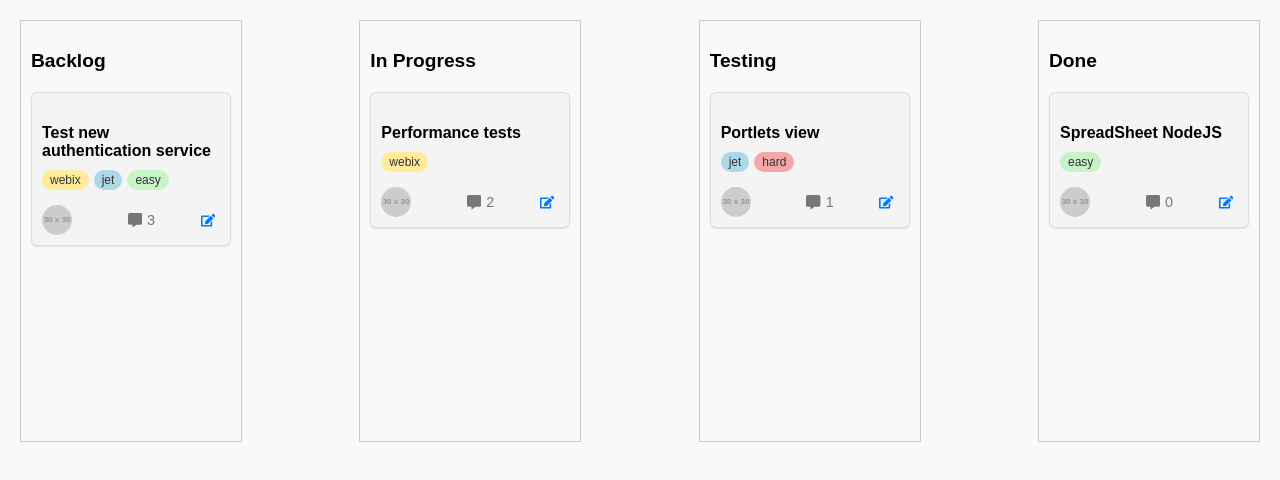
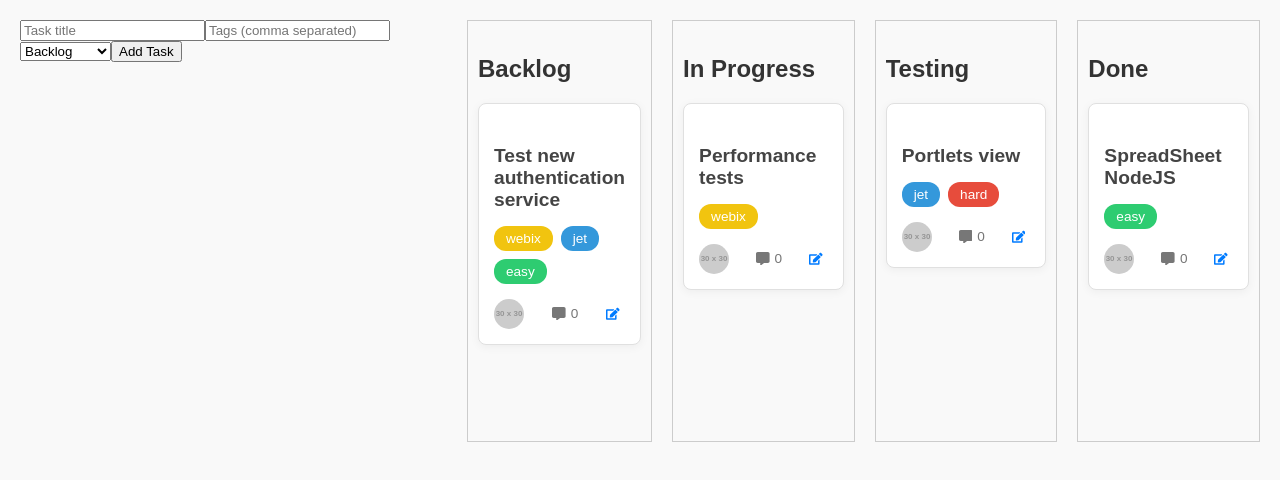
Before and after one commit to NishuTyagi15/kanban-Board-Application_POC, a React (Create React App) app: page / in a window 1280 px wide. Shown: the top 480 px of the page. Built offline with nearby package versions, Linux system fonts and the light colour scheme.

Commit message:
AddTask, Edit Task and Add Comment added

```diff
--- a/src/App.css
+++ b/src/App.css
@@ -1,3 +1,4 @@
+/* General Layout */
 body {
   font-family: Arial, sans-serif;
   background-color: #f9f9f9;
@@ -6,99 +7,106 @@ body {
 }
 
 h3 {
-  font-size: 1.2em;
+  font-size: 1.5em;
   margin-bottom: 20px;
+  color: #333;
 }
 
 h4 {
-  font-size: 1em;
-  margin-bottom: 10px;
+  font-size: 1.2em;
+  margin-bottom: 15px;
+  color: #444;
 }
 
 .board {
   display: flex;
   justify-content: space-between;
+  gap: 20px;
 }
 
+/* Column Styling */
 .column {
-  background-color: #fff;
-  border-radius: 6px;
-  box-shadow: 0 1px 3px rgba(0, 0, 0, 0.2);
+  background-color: #ffffff;
+  border-radius: 10px;
+  box-shadow: 0 4px 8px rgba(0, 0, 0, 0.1);
   padding: 20px;
-  margin-right: 10px;
-  width: 250px;
-  min-height: 400px;
+  width: 270px;
+  min-height: 500px;
+  display: flex;
+  flex-direction: column;
 }
 
 .column:last-child {
   margin-right: 0;
 }
 
+/* Task Card Styling */
 .task {
-  background-color: #f4f4f4;
-  border: 1px solid #ddd;
-  border-radius: 6px;
-  padding: 10px;
+  background-color: #ffffff;
+  border: 1px solid #e0e0e0;
+  border-radius: 8px;
+  padding: 15px;
   margin-bottom: 15px;
+  box-shadow: 0 2px 10px rgba(0, 0, 0, 0.05);
+  transition: transform 0.2s ease, box-shadow 0.2s ease;
   cursor: pointer;
-  box-shadow: 0 1px 2px rgba(0, 0, 0, 0.1);
-  transition: background-color 0.3s ease;
 }
 
 .task:hover {
-  background-color: #e9e9e9;
+  box-shadow: 0 4px 15px rgba(0, 0, 0, 0.1);
+  transform: translateY(-5px);
 }
 
+/* Tag Styling */
 .task-tags {
   display: flex;
   flex-wrap: wrap;
   margin-top: 10px;
+  gap: 8px;
 }
 
 .task-tag {
-  background-color: #d0d7de;
-  color: #333;
-  font-size: 0.75em;
-  padding: 3px 8px;
+  font-size: 0.85em;
+  padding: 5px 12px;
   border-radius: 12px;
-  margin-right: 5px;
-  margin-bottom: 5px;
+  color: #fff;
 }
 
 .task-tag.easy {
-  background-color: #c7f3c7;
+  background-color: #2ecc71;
 }
 
 .task-tag.hard {
-  background-color: #f5a6a6;
+  background-color: #e74c3c;
 }
 
 .task-tag.jet {
-  background-color: #add8e6;
+  background-color: #3498db;
 }
 
 .task-tag.webix {
-  background-color: #ffeb99;
+  background-color: #f1c40f;
+  color: #fff;
 }
 
+/* Task Meta Information */
 .task-meta {
   display: flex;
   justify-content: space-between;
   align-items: center;
-  margin-top: 10px;
+  margin-top: 15px;
+  font-size: 0.85em;
 }
 
 .task-avatar {
   width: 30px;
   height: 30px;
   border-radius: 50%;
-  margin-right: 10px;
 }
 
 .task-comments, .task-edit {
   display: flex;
   align-items: center;
-  font-size: 0.9em;
   cursor: pointer;
 }
 
@@ -113,3 +121,23 @@ h4 {
 .task-edit {
   color: #007bff;
 }
+
+.task-comments:hover, .task-edit:hover {
+  text-decoration: underline;
+}
+
+/* Button Styling */
+.add-task-btn {
+  background-color: #ff4757;
+  border: none;
+  border-radius: 25px;
+  color: white;
+  padding: 10px 20px;
+  font-size: 1rem;
+  cursor: pointer;
+  transition: background-color 0.3s ease;
+}
+
+.add-task-btn:hover {
+  background-color: #ff6b81;
+}
--- /dev/null
+++ b/src/components/AddTaskForm .js
@@ -0,0 +1,42 @@
+import React, { useState } from 'react';
+
+const AddTaskForm = ({ addTask }) => {
+  const [title, setTitle] = useState('');
+  const [tags, setTags] = useState('');
+  const [column, setColumn] = useState('backlog');
+
+  const handleSubmit = (e) => {
+    e.preventDefault();
+    if (title.trim() && column) {
+      addTask({ title, tags: tags.split(',').map(tag => tag.trim()), column });
+      setTitle('');
+      setTags('');
+    }
+  };
+
+  return (
+    <form onSubmit={handleSubmit}>
+      <input
+        type="text"
+        value={title}
+        onChange={(e) => setTitle(e.target.value)}
+        placeholder="Task title"
+      />
+      <input
+        type="text"
+        value={tags}
+        onChange={(e) => setTags(e.target.value)}
+        placeholder="Tags (comma separated)"
+      />
+      <select value={column} onChange={(e) => setColumn(e.target.value)}>
+        <option value="backlog">Backlog</option>
+        <option value="inProgress">In Progress</option>
+        <option value="testing">Testing</option>
+        <option value="done">Done</option>
+      </select>
+      <button type="submit">Add Task</button>
+    </form>
+  );
+};
+
+export default AddTaskForm;
--- a/src/components/Column.js
+++ b/src/components/Column.js
@@ -3,13 +3,16 @@ import { useDrop } from 'react-dnd';
 import TaskCard from './TaskCard';
 
 const Column = ({ title, tasks, moveTask, columnName }) => {
-  const [, drop] = useDrop({
+  const [{ isOver }, drop] = useDrop({
     accept: 'TASK',
     drop: (item) => {
       if (item.column !== columnName) {
         moveTask(item.id, item.column, columnName);
       }
     },
+    collect: (monitor) => ({
+      isOver: monitor.isOver(),
+    }),
   });
 
   return (
@@ -20,7 +23,8 @@ const Column = ({ title, tasks, moveTask, columnName }) => {
         padding: '10px',
         border: '1px solid #ccc',
         minHeight: '400px',
-        backgroundColor: '#f9f9f9',
+        backgroundColor: isOver ? '#e0ffe0' : '#f9f9f9', // Add drop feedback
+        transition: 'background-color 0.3s ease',
       }}
     >
       <h3>{title}</h3>
--- a/src/components/KanbanBoard.js
+++ b/src/components/KanbanBoard.js
@@ -1,27 +1,29 @@
 import React from 'react';
 import { connect } from 'react-redux';
 import Column from './Column';
-import { moveTask } from '../reduxStore/actions';
+import { moveTask, addTask, editTask, addComment, editFormStatus } from '../reduxStore/actions';
+import AddTaskForm from './AddTaskForm ';
 
-const KanbanBoard = ({ tasks, moveTask }) => {
+const KanbanBoard = ({ tasks, moveTask, addTask, editTask, addComment }) => {
   return (
     <div className="board">
-      <Column title="Backlog" tasks={tasks.backlog} moveTask={moveTask} columnName="backlog" />
-      <Column title="In Progress" tasks={tasks.inProgress} moveTask={moveTask} columnName="inProgress" />
-      <Column title="Testing" tasks={tasks.testing} moveTask={moveTask} columnName="testing" />
-      <Column title="Done" tasks={tasks.done} moveTask={moveTask} columnName="done" />
+      <AddTaskForm addTask={addTask} />
+      <Column title="Backlog" tasks={tasks.backlog} moveTask={moveTask} editTask={editTask} addComment={addComment} columnName="backlog" />
+      <Column title="In Progress" tasks={tasks.inProgress} moveTask={moveTask} editTask={editTask} addComment={addComment} columnName="inProgress" />
+      <Column title="Testing" tasks={tasks.testing} moveTask={moveTask} editTask={editTask} addComment={addComment} columnName="testing" />
+      <Column title="Done" tasks={tasks.done} moveTask={moveTask} editTask={editFormStatus} addComment={addComment} columnName="done" />
     </div>
   );
 };
 
-// Map Redux state to component props
+
 const mapStateToProps = (state) => ({
-  tasks: state.tasks, // Adjust if your state structure differs
+  tasks: state.tasks,
 });
 
-// Map Redux dispatch actions to component props
 const mapDispatchToProps = {
   moveTask,
+  addTask
 };
 
 export default connect(mapStateToProps, mapDispatchToProps)(KanbanBoard);
--- a/src/components/TaskCard.js
+++ b/src/components/TaskCard.js
@@ -1,8 +1,8 @@
-import React from 'react';
+import React, { useState } from 'react';
 import { useDrag } from 'react-dnd';
 import { FaEdit, FaCommentAlt } from 'react-icons/fa';
 
-const TaskCard = ({ task, columnName }) => {
+const TaskCard = ({ task, columnName, editTask, addComment }) => {
   const [{ isDragging }, drag] = useDrag({
     type: 'TASK',
     item: { id: task.id, column: columnName },
@@ -10,6 +10,24 @@ const TaskCard = ({ task, columnName }) => {
       isDragging: monitor.isDragging(),
     }),
   });
+
+  const handleEditClick = () => {
+    editTask(task.id, columnName);
+};
+
+  const [showComments, setShowComments] = useState(false);
+  const [commentText, setCommentText] = useState('');
+
+  const toggleComments = () => {
+    setShowComments(prevState => !prevState);
+  };
+
+  const handleAddComment = () => {
+    if (commentText.trim()) {
+      addComment(task.id, columnName, commentText);
+      setCommentText('');
+    }
+  };
 
   return (
     <div
@@ -37,14 +55,30 @@ const TaskCard = ({ task, columnName }) => {
           />
         )}
 
-        <div className="task-comments">
-          <FaCommentAlt /> {task.comments || 0}
+        <div className="task-comments" onClick={toggleComments}>
+          <FaCommentAlt /> {task.comments.length || 0}
         </div>
 
-        <div className="task-edit">
+        <div className="task-edit" onClick={handleEditClick}>
           <FaEdit />
         </div>
       </div>
+      {showComments && (
+        <div className="task-comments-section">
+          <ul>
+            {task.comments.map((comment, index) => (
+              <li key={index}>{comment}</li>
+            ))}
+          </ul>
+          <input
+            type="text"
+            placeholder="Add a comment..."
+            value={commentText}
+            onChange={(e) => setCommentText(e.target.value)}
+          />
+          <button onClick={handleAddComment}>Add Comment</button>
+        </div>
+      )}
     </div>
   );
 };
--- a/src/constants/utility.js
+++ b/src/constants/utility.js
@@ -1,2 +1,5 @@
 export const TASKS_STATUS = 'TASKS_STATUS';
 export const MOVE_TASK = 'MOVE_TASK';
+export const ADD_TASK = 'ADD_TASK';
+export const EDIT_TASK = 'EDIT_TASK';
+export const ADD_COMMENT = 'ADD_COMMENT';
--- a/src/reduxStore/actions.js
+++ b/src/reduxStore/actions.js
@@ -1,4 +1,4 @@
-import { TASKS_STATUS, MOVE_TASK } from '../constants/utility';
+import { TASKS_STATUS, MOVE_TASK, ADD_TASK, EDIT_TASK, ADD_COMMENT } from '../constants/utility';
 
 export const editFormStatus = (status) => ({
     type: TASKS_STATUS,
@@ -9,3 +9,18 @@ export const moveTask = (taskId, fromColumn, toColumn) => ({
     type: MOVE_TASK,
     payload: { taskId, fromColumn, toColumn },
 });
+
+export const addTask = (task) => ({
+    type: ADD_TASK,
+    payload: task
+});
+
+export const editTask = (taskId, column, updatedTask) => ({
+    type: EDIT_TASK,
+    payload: { taskId, column, updatedTask }
+});
+
+export const addComment = (taskId, column, comment) => ({
+    type: ADD_COMMENT,
+    payload: { taskId, column, comment }
+});
--- a/src/reduxStore/reducer.js
+++ b/src/reduxStore/reducer.js
@@ -1,19 +1,19 @@
-import { TASKS_STATUS, MOVE_TASK } from '../constants/utility';
+import { TASKS_STATUS, MOVE_TASK, ADD_TASK, EDIT_TASK, ADD_COMMENT  } from '../constants/utility';
 
 const initialState = {
     taskStatus: {},
     tasks: {
         backlog: [
-            { id: 1, title: 'Test new authentication service', tags: ['webix', 'jet', 'easy'], comments: 3, image: 'https://via.placeholder.com/30' },
+            { id: 1, title: 'Test new authentication service', tags: ['webix', 'jet', 'easy'], comments: [], image: 'https://via.placeholder.com/30' },
         ],
         inProgress: [
-            { id: 2, title: 'Performance tests', tags: ['webix'], comments: 2, image: 'https://via.placeholder.com/30' },
+            { id: 2, title: 'Performance tests', tags: ['webix'], comments: [], image: 'https://via.placeholder.com/30' },
         ],
         testing: [
-            { id: 3, title: 'Portlets view', tags: ['jet', 'hard'], comments: 1, image: 'https://via.placeholder.com/30' },
+            { id: 3, title: 'Portlets view', tags: ['jet', 'hard'], comments: [], image: 'https://via.placeholder.com/30' },
         ],
         done: [
-            { id: 4, title: 'SpreadSheet NodeJS', tags: ['easy'], comments: 0, image: 'https://via.placeholder.com/30' },
+            { id: 4, title: 'SpreadSheet NodeJS', tags: ['easy'], comments: [], image: 'https://via.placeholder.com/30' },
         ]
     }
 };
@@ -36,6 +36,47 @@ const taskReducer = (state = initialState, action) => {
                     [toColumn]: [...state.tasks[toColumn], taskToMove]
                 }
             };
+        case ADD_TASK:
+            const { title, tags, column } = action.payload;
+            const newTask = {
+                id: Date.now(),
+                title,
+                tags,
+                comments: 0,
+                image: 'https://via.placeholder.com/30'
+            };
+            return {
+                ...state,
+                tasks: {
+                    ...state.tasks,
+                    [column]: [...state.tasks[column], newTask]
+                }
+            };
+        case EDIT_TASK:
+            const { taskId: editTaskId, column: editColumn, updatedTask } = action.payload;
+            return {
+                    ...state,
+                    tasks: {
+                        ...state.tasks,
+                        [editColumn]: state.tasks[editColumn].map(task =>
+                            task.id === editTaskId ? { ...task, ...updatedTask } : task
+                        )
+                    }
+            };
+            case ADD_COMMENT:
+    const { taskId: commentTaskId, column: commentColumn, comment } = action.payload;
+    const updatedTasks = state.tasks[commentColumn].map(task =>
+        task.id === commentTaskId
+            ? { ...task, comments: [...(task.comments || []), comment] } // Ensure comments is an array
+            : task
+    );
+    return {
+        ...state,
+        tasks: {
+            ...state.tasks,
+            [commentColumn]: updatedTasks
+        }
+    };
         default:
             return state;
     }
--- a/src/reduxStore/store.js
+++ b/src/reduxStore/store.js
@@ -1,6 +1,9 @@
 import { createStore } from 'redux';
 import taskReducer from './reducer';
 
-const store = createStore(taskReducer);
+const store = createStore(
+  taskReducer,
+  window.__REDUX_DEVTOOLS_EXTENSION__ && window.__REDUX_DEVTOOLS_EXTENSION__() // For using Redux DevTools
+);
 
 export default store;
```
